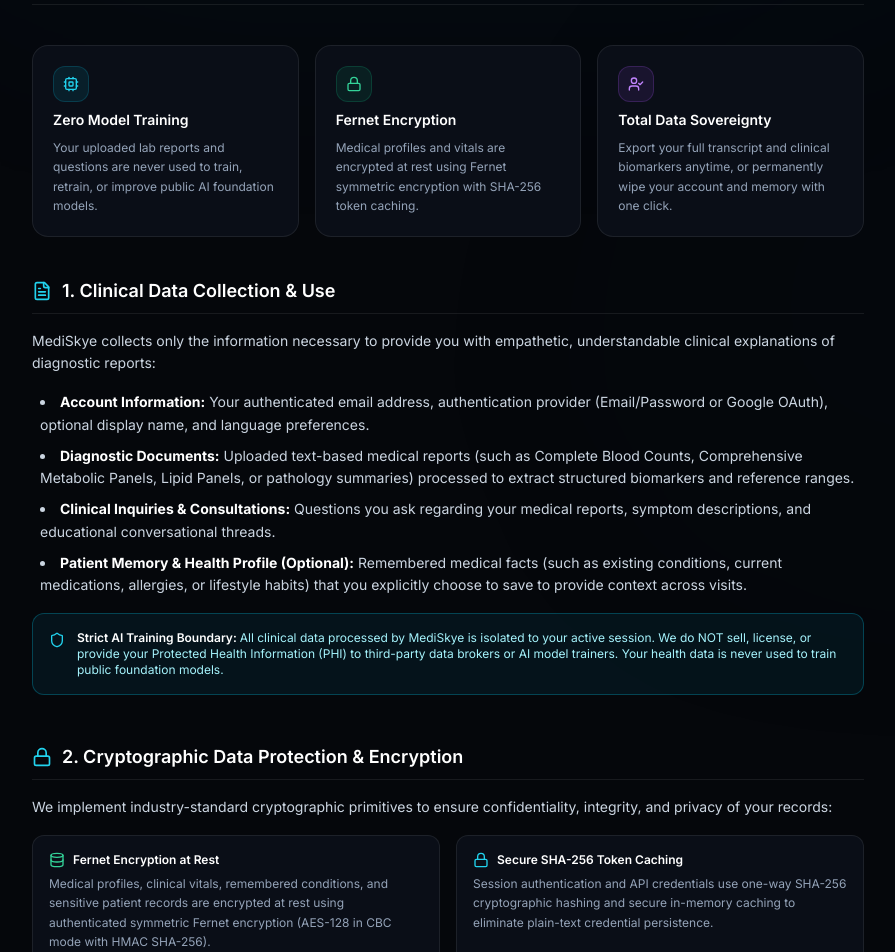
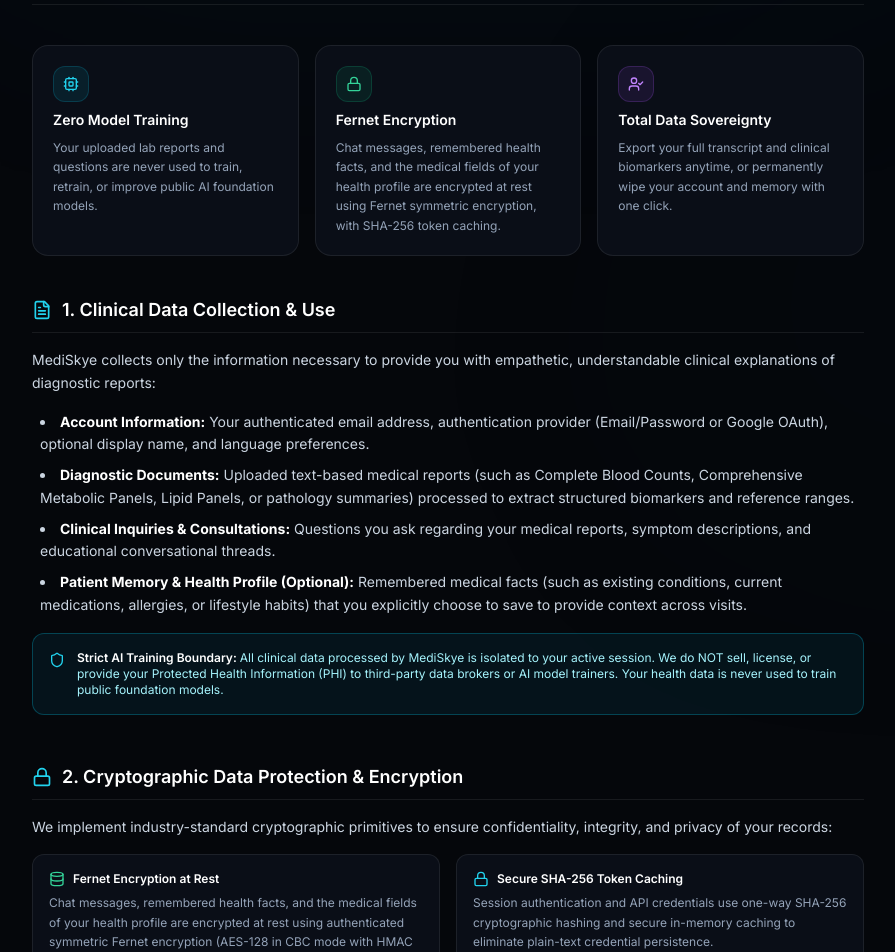
Before and after one commit to AdityaSharma2k04/MediSkye, a React (Vite) app in the folder frontend/: page /privacy in a window 1280 px wide. Shown: the part 380-1332 px from the top of the page, without its empty margins (192-1087 px from the left). Built offline with nearby package versions, Linux system fonts and the light colour scheme.

Commit message:
docs(privacy): accurately describe what is Fernet-encrypted vs provider-encrypted

```diff
--- a/frontend/src/components/PrivacyPolicy.jsx
+++ b/frontend/src/components/PrivacyPolicy.jsx
@@ -115,7 +115,7 @@ export default function PrivacyPolicy() {
             </div>
             <h3 className="font-semibold text-sm text-white">Fernet Encryption</h3>
             <p className="text-xs text-slate-400 leading-relaxed">
-              Medical profiles and vitals are encrypted at rest using Fernet symmetric encryption with SHA-256 token caching.
+              Chat messages, remembered health facts, and the medical fields of your health profile are encrypted at rest using Fernet symmetric encryption, with SHA-256 token caching.
             </p>
           </div>
 
@@ -180,7 +180,7 @@ export default function PrivacyPolicy() {
                   Fernet Encryption at Rest
                 </div>
                 <p className="text-xs text-slate-400 leading-relaxed">
-                  Medical profiles, clinical vitals, remembered conditions, and sensitive patient records are encrypted at rest using authenticated symmetric Fernet encryption (AES-128 in CBC mode with HMAC SHA-256).
+                  Chat messages, remembered health facts, and the medical fields of your health profile are encrypted at rest using authenticated symmetric Fernet encryption (AES-128 in CBC mode with HMAC SHA-256).
                 </p>
               </div>
 
```
